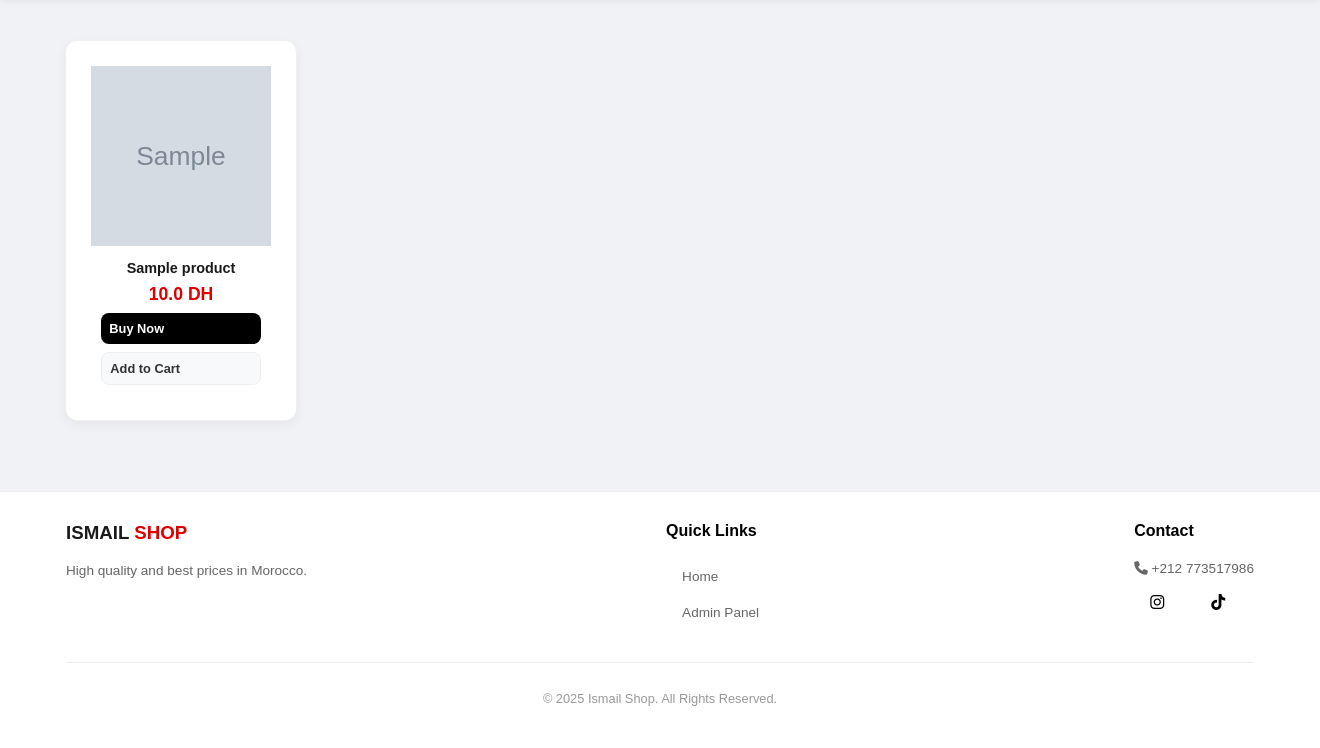
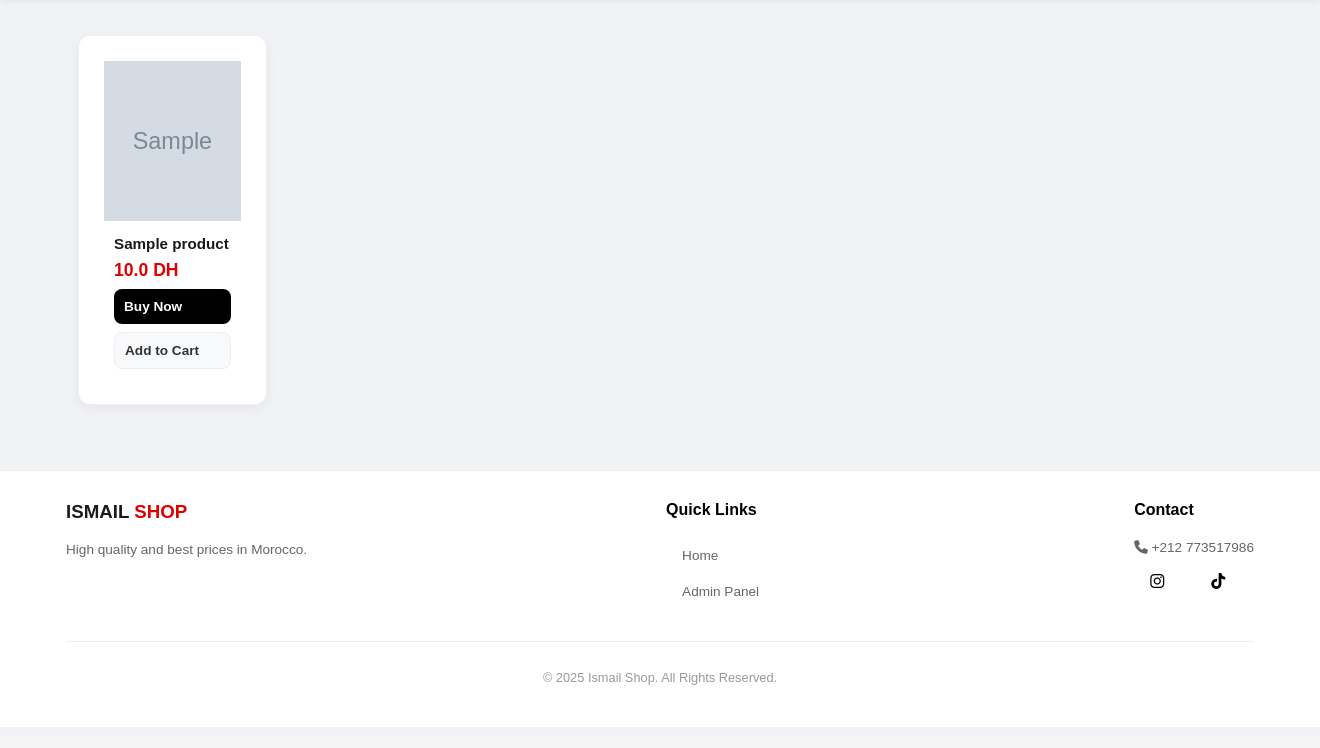
Before and after one commit to ismail222-lab/ismail-shop, a Flask app: page / in a window 1320 px wide. Shown: the part 64-812 px from the top of the page. After the commit the page ends 749 px from the top, so only its background shows below. Run offline with Flask 3, Linux system fonts and the light colour scheme; tables that the repository leaves empty hold one stand-in row (values such as "Sample post"); grey boxes marked "Sample" are stand-in pictures.

Commit message:
Update index.html

```diff
--- a/templates/index.html
+++ b/templates/index.html
@@ -1,24 +1,24 @@
 {% extends "layout.html" %}
 {% block content %}
 
-<div class="container" style="direction: ltr;">
-    <div style="display: grid; grid-template-columns: repeat(auto-fill, minmax(200px, 1fr)); gap: 15px; padding: 20px 2%;">
+<div class="container" style="direction: ltr !important;">
+    <div style="display: grid; grid-template-columns: repeat(auto-fill, minmax(160px, 1fr)); gap: 12px; padding: 15px 3%;">
         {% for p in products %}
         <div class="product-card" style="background: white; border-radius: 12px; overflow: hidden; box-shadow: 0 4px 12px rgba(0,0,0,0.05); border: 1px solid #f0f0f0; display: flex; flex-direction: column;">
 
             <div style="overflow: hidden;">
-                <img src="{{ p.image_url }}" style="width: 100%; height: 180px; object-fit: cover;">
+                <img src="{{ p.image_url }}" style="width: 100%; height: 160px; object-fit: cover;">
             </div>
 
-            <div style="padding: 10px; text-align: center; flex-grow: 1; display: flex; flex-direction: column; justify-content: space-between;">
-                <h3 style="margin: 0; font-size: 0.9rem; color: #1a1a1a; font-weight: 700;">{{ p.name }}</h3>
+            <div style="padding: 10px; text-align: left !important; flex-grow: 1; display: flex; flex-direction: column; justify-content: space-between;">
+                <h3 style="margin: 0; font-size: 0.95rem; color: #1a1a1a; font-weight: 700;">{{ p.name }}</h3>
                 <p style="color: #de0000; font-weight: 900; font-size: 1.1rem; margin: 8px 0;">{{ p.price }} DH</p>
 
                 <div style="display: flex; flex-direction: column; gap: 8px;">
-                    <a href="/buy/{{ p.id }}" style="background: #000000; color: white; padding: 8px; border-radius: 8px; text-decoration: none; font-weight: 700; font-size: 0.8rem;">
+                    <a href="/buy/{{ p.id }}" style="background: #000000; color: white; padding: 10px; border-radius: 8px; text-decoration: none; font-weight: 700; font-size: 0.85rem; text-align: center;">
                         Buy Now
                     </a>
-                    <a href="/add_to_cart/{{ p.id }}" style="background: #f8f9fa; color: #333; padding: 8px; border-radius: 8px; text-decoration: none; font-weight: 600; border: 1px solid #eee; font-size: 0.8rem;">
+                    <a href="/add_to_cart/{{ p.id }}" style="background: #f8f9fa; color: #333; padding: 10px; border-radius: 8px; text-decoration: none; font-weight: 600; border: 1px solid #eee; font-size: 0.85rem; text-align: center;">
                         Add to Cart
                     </a>
                 </div>
```
